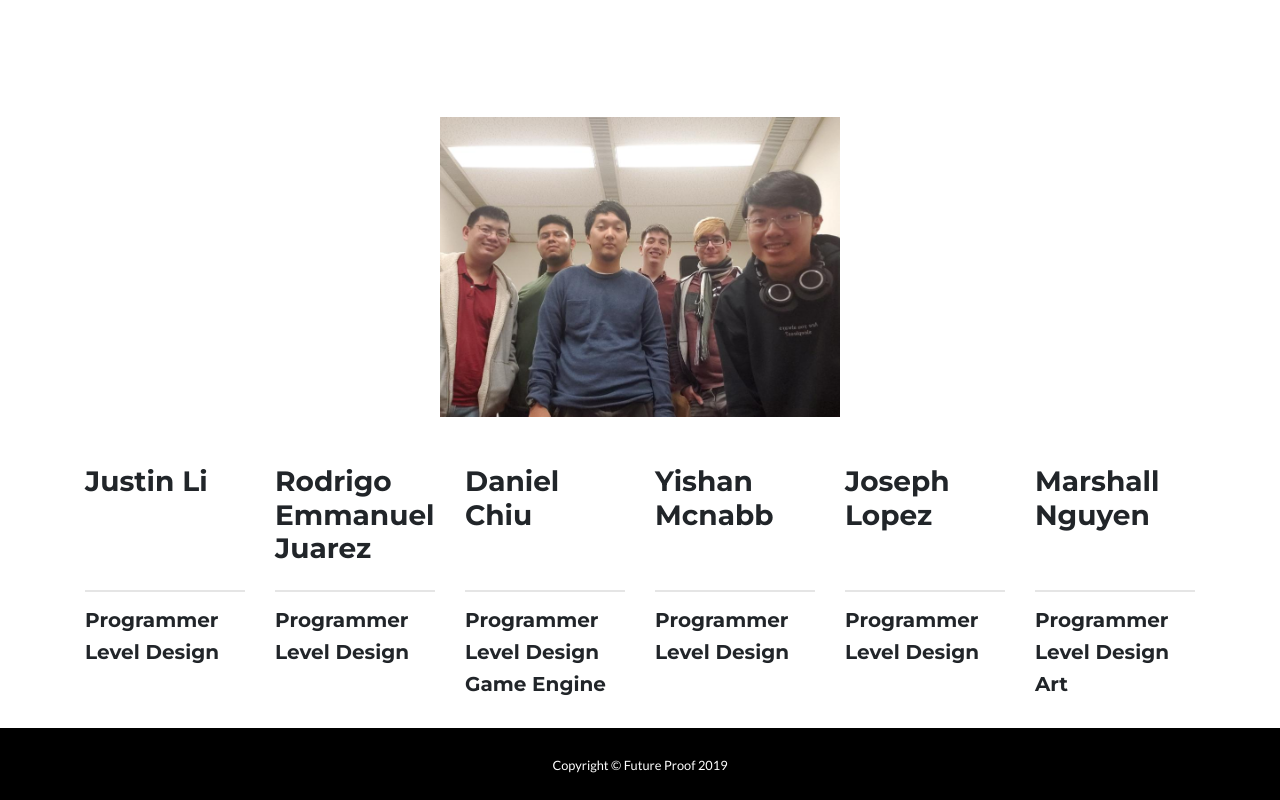
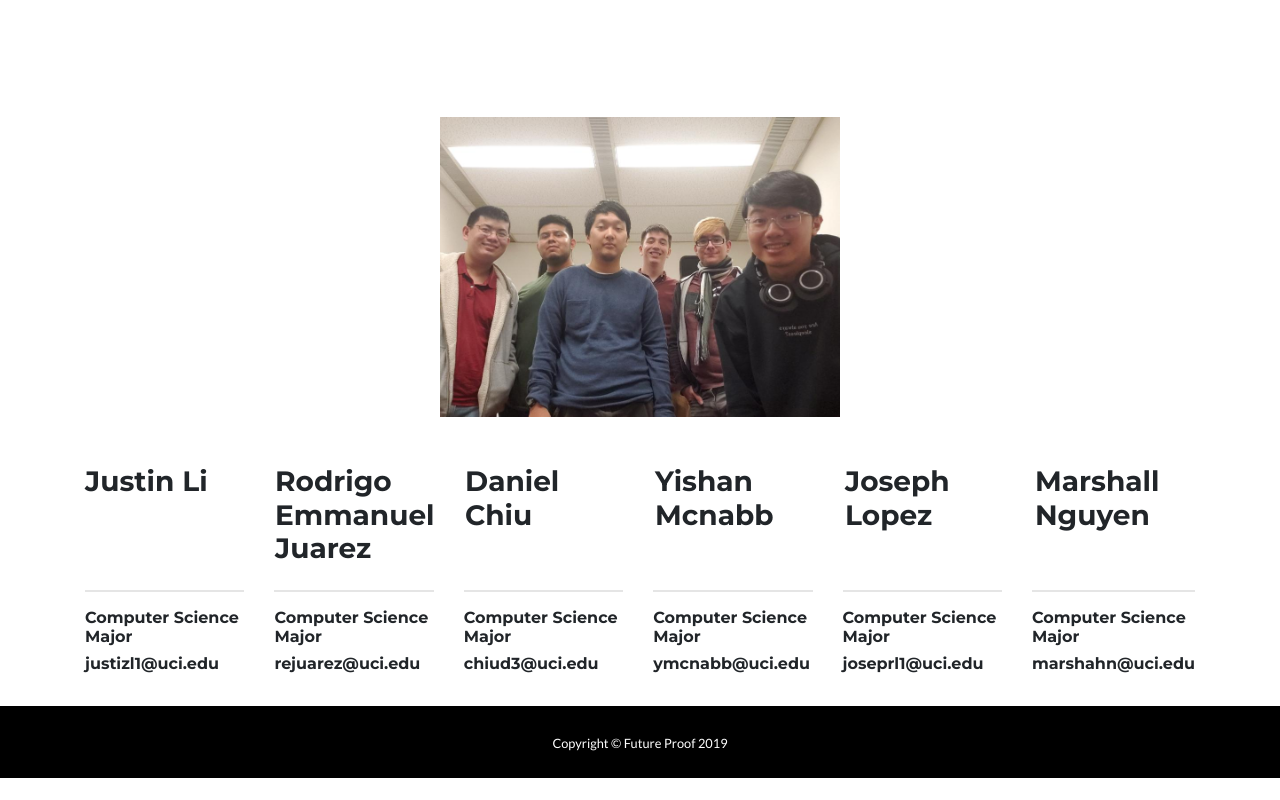
Before and after one commit to Marshh/FutureProofWebsite, a website with bundled scripts: page index.html in a window 1280 px wide. Shown: the part 1858-2658 px from the top of the page. After the commit the page ends 2636 px from the top, so only its background shows below. Built offline with nearby package versions, Linux system fonts and the light colour scheme.

Commit message:
Team Update

```diff
--- a/index.html
+++ b/index.html
@@ -173,39 +173,37 @@
       <div class="row align-items-start">
         <div class="col">
           <hr/>
-          <h5>Programmer</h5>
-          <h5>Level Design</h5>
+          <h6>Computer Science Major</h6>
+          <h6>justizl1@uci.edu</h6>
           <br>
         </div>
         <div class="col">
           <hr/>
-          <h5>Programmer</h5>
-          <h5>Level Design</h5>
+            <h6>Computer Science Major</h6>
+            <h6>rejuarez@uci.edu</hh65>
         </div>
         <div class="col">
           <hr/>
-          <h5>Programmer</h5>
-          <h5>Level Design</h5>
-          <h5>Game Engine</h5>
+            <h6>Computer Science Major</h6>
+            <h6>chiud3@uci.edu</h6>
           <br>
         </div>
         <div class="col">
           <hr/>
-          <h5>Programmer</h5>
-          <h5>Level Design</h5>
+            <h6>Computer Science Major</h6>
+            <h6>ymcnabb@uci.edu</h6>
           <br>
         </div>
         <div class="col">
           <hr/>
-          <h5>Programmer</h5>
-          <h5>Level Design</h5>
+            <h6>Computer Science Major</h6>
+            <h6>joseprl1@uci.edu</h6>
           <br>
         </div>
         <div class="col">
           <hr/>
-          <h5>Programmer</h5>
-          <h5>Level Design</h5>
-          <h5>Art</h5>
+            <h6>Computer Science Major</h6>
+            <h6>marshahn@uci.edu</h6>
           <br>
         </div>
       </div>
```
